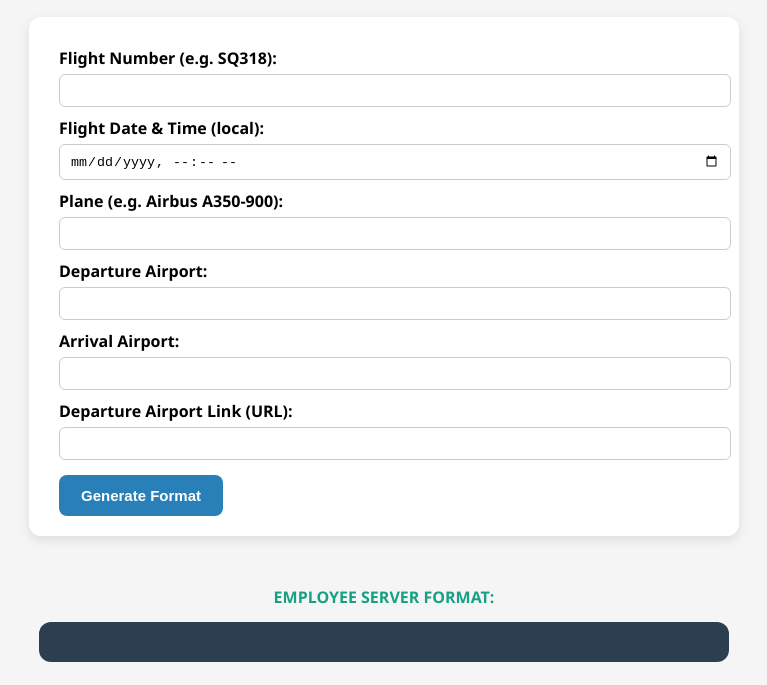
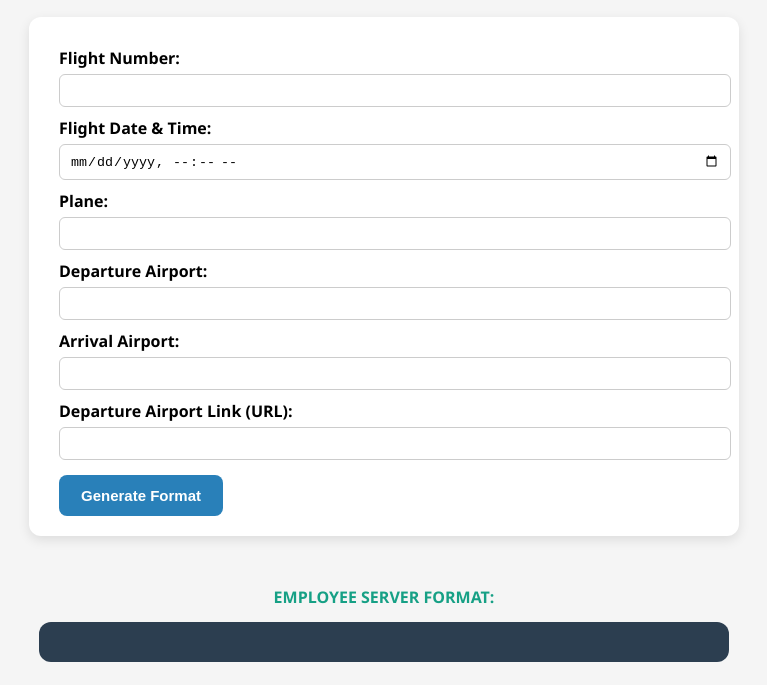
Before and after one commit to soaannn/vid, a plain HTML site: page index.html in a window 1280 px wide. Shown: the part 115-800 px from the top of the page, without its empty margins (256-1023 px from the left). Drawn offline with Linux system fonts and the light colour scheme.

Commit message:
Update index.html

```diff
--- a/index.html
+++ b/index.html
@@ -3,7 +3,7 @@
 <head>
 <meta charset="UTF-8">
 <meta name="viewport" content="width=device-width, initial-scale=1.0">
-<title>Employee Server Format Generator</title>
+<title>SIA Format Generator</title>
 <style>
     body {
         font-family: 'Segoe UI', Tahoma, Geneva, Verdana, sans-serif;
@@ -76,13 +76,13 @@
 <h1>Employee Server Format Generator</h1>
 
 <form id="flightForm">
-    <label for="flightNumber">Flight Number (e.g. SQ318):</label>
+    <label for="flightNumber">Flight Number:</label>
     <input type="text" id="flightNumber" required>
 
-    <label for="datetime">Flight Date & Time (local):</label>
+    <label for="datetime">Flight Date & Time:</label>
     <input type="datetime-local" id="datetime" required>
 
-    <label for="plane">Plane (e.g. Airbus A350-900):</label>
+    <label for="plane">Plane:</label>
     <input type="text" id="plane" required>
 
     <label for="departure">Departure Airport:</label>
```
